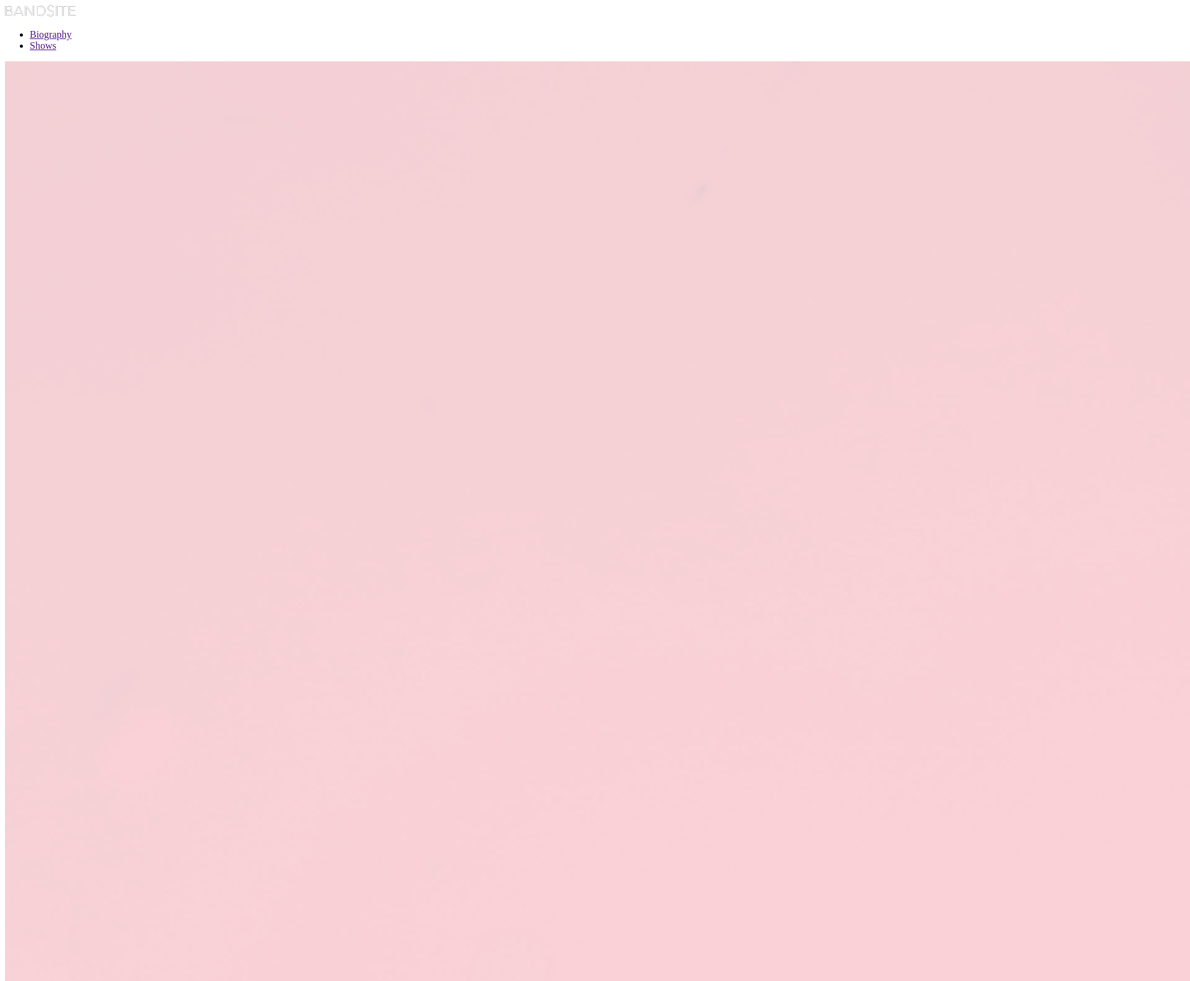
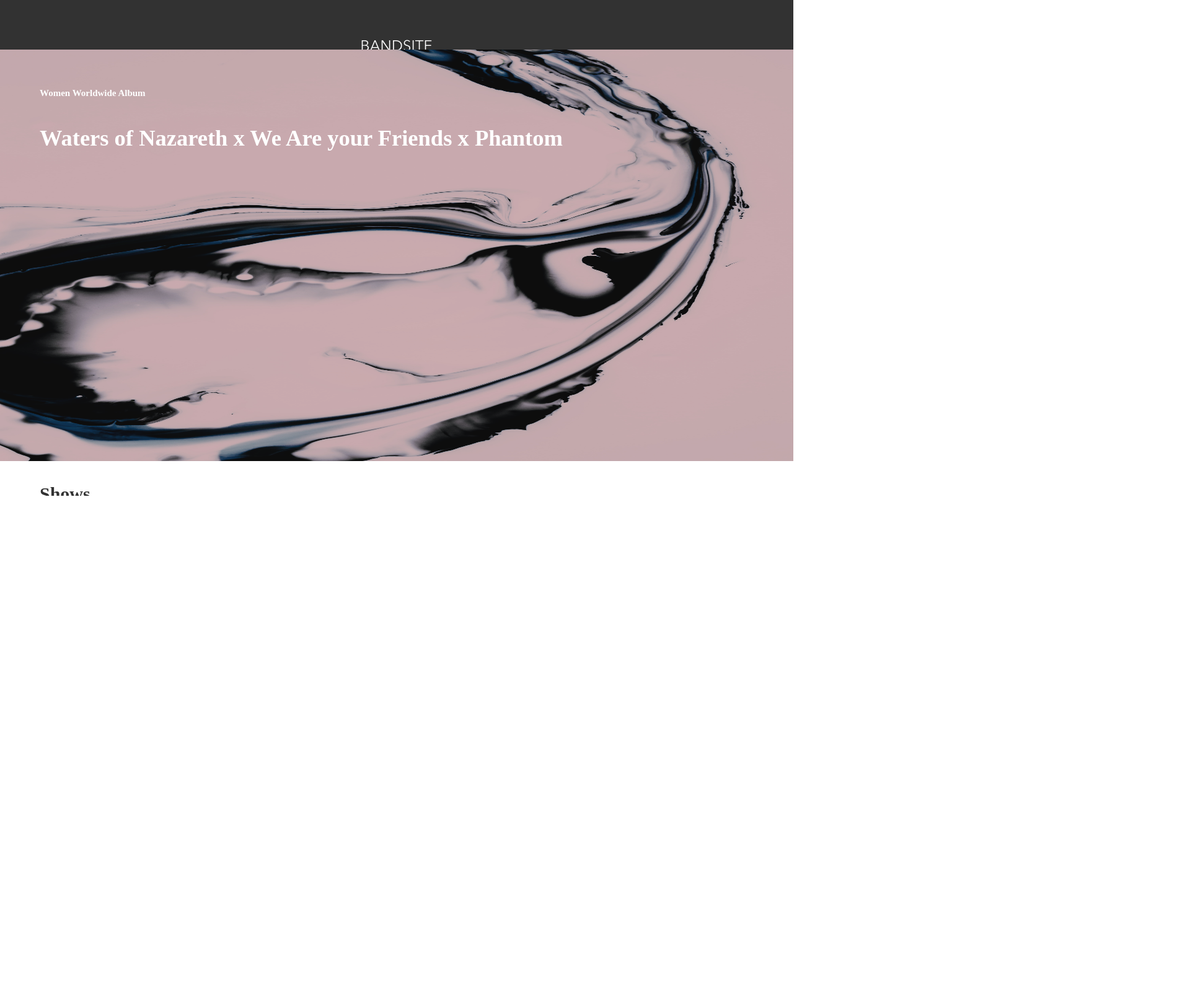
Before and after one commit to zementeshome/BandSite, a plain HTML site: page sprint-two/pages/shows.html in a window 1280 px wide. Shown: the top 1583 px of the page at 62% size, 1920 px wide, since content can reach past the window. After the commit the page ends 800 px from the top, so only its background shows below. Drawn offline with Linux system fonts and the light colour scheme; a web font is replaced by a local one.

Commit message:
twelfh commit

```diff
--- a/sprint-two/pages/shows.html
+++ b/sprint-two/pages/shows.html
@@ -7,6 +7,7 @@
     <meta http-equiv="X-UA-Compatible" content="ie=edge,chrome-1">
     <meta name="HandheldFriendly" content="true">
      <!-- link to stylesheet -->
+     <link rel="stylesheet" href="/styles/shows.css">
 </head>
 <body>
     <!-- header -->
@@ -45,6 +46,7 @@
                     <p class="shows__location-details">San Francisco, CA</p>
                 </div>
                     <button class="shows__button">BUY TICKETS</button>
+                    <div class="shows__button-underline"></div>
                 <div class="shows__info">
                         <h3 class="shows__date">DATE</h3>
                         <p class="shows__date-details">Tue Jul 18 2019</p>
@@ -54,6 +56,7 @@
                         <p class="shows__location-details">San Francisco, CA</p>
                 </div>
                     <button class="shows__button">BUY TICKETS</button>
+                <div class="shows__button-underline"></div>
                 <div class="shows__info">
                         <h3 class="shows__date">DATE</h3>
                         <p class="shows__date-details">Fri Jul 22 2019</p>
@@ -63,6 +66,7 @@
                         <p class="shows__location-details">San Francisco, CA</p>
                 </div>
                     <button class="shows__button">BUY TICKETS</button>
+                <div class="shows__button-underline"></div>
                 <div class="shows__info">
                         <h3 class="shows__date">DATE</h3>
                         <p class="shows__date-details">Sat Aug 21 2019</p>
@@ -72,6 +76,7 @@
                         <p class="shows__location-details">San Francisco, CA</p>
                 </div>
                     <button class="shows__button">BUY TICKETS</button>
+                <div class="shows__button-underline"></div>
                 <div class="shows__info">
                         <h3 class="shows__date">DATE</h3>
                         <p class="shows__date-details">Fri Sep 05 2019</p>
@@ -81,6 +86,7 @@
                         <p class="shows__location-details">San Francisco, CA</p>
                 </div>
                     <button class="shows__button">BUY TICKETS</button>
+                <div class="shows__button-underline"></div>
                 <div class="shows__info">
                         <h3 class="shows__date">DATE</h3>
                         <p class="shows__date-details">Wed Aug 11 2019</p>
@@ -90,6 +96,7 @@
                         <p class="shows__location-details">San Francisco, CA</p>
                 </div>
                     <button class="shows__button">BUY TICKETS</button>
+                <div class="shows__button-underline"></div>
             </section>
         </main>
     <!-- footer-->
--- /dev/null
+++ b/sprint-two/styles/shows.scss
@@ -0,0 +1,231 @@
+@import 'partials/variables';
+
+@import 'partials/fonts';
+
+html,body
+{
+    width: 100%;
+    height: 100%;
+    margin: 0px;
+    padding: 0px;
+    overflow-x: hidden;
+}
+
+// header
+
+.header__nav {
+    background-color: $primary-color;
+    margin-bottom: 0;
+    height: 80px;
+}
+
+.header__nav-logo {
+    display: flex;
+    margin: 0 auto;
+    padding-top: 5%;
+}
+
+.header__nav-list {
+    display: flex;
+    justify-content: center;
+    padding-left: 0;
+    margin-top: 2vh;
+}
+
+.nav__list-item {
+    padding-bottom: 2vh;
+    height: 3.6vh;
+    width: 100%;
+}
+
+.nav__link {
+    display: flex;
+    padding: 0 18vw 4vh 15vw;
+    font-family: 'Avenir';
+    font-size: 14px;
+    color: #E1E1E1;
+}
+
+.nav__link:active,
+.nav__link:hover {
+    color: $font-color;
+    border-bottom: 5px solid $font-color;
+    padding-bottom: 1.8vh;
+    text-transform: uppercase; /* i added this effect for the diving deeper section*/
+}
+
+.header__nav .header__nav-list {
+    list-style-type: none;
+}
+
+.nav__list-item .nav__link {
+    text-decoration: none;
+}
+
+//hero
+
+.hero {
+    position: relative;
+}
+
+.hero__overlay {
+    position: relative;
+}
+
+.hero__overlay:after {
+    content:'';
+    position:absolute;
+    left:0px;
+    top:0px;
+    width:100%;
+    height: 83vh;
+    background: rgba(50, 50, 50, 0.5);
+    filter: opacity(50%);
+}
+
+.hero__image {
+    width: 100%;
+    height: 83vh;
+    margin-top: 0;
+}
+
+.hero__header {
+    position: absolute;
+    top: 7%;
+    left: 5%;
+    font-size: 15px;
+    color: $font-color;
+    font-family: 'Avenir';
+    font-weight: bold;
+}
+
+.hero__header-song {
+    position: absolute;
+    top: 13%;
+    left: 5%;
+    font-size: 36.5px;
+    line-height: 8vh;
+    color: $font-color;
+    font-family: 'Avenir Next';
+    font-weight: bold;
+    font-style: normal;
+}
+
+// shows
+
+.shows__header {
+    color: $primary-color;
+    font-family: 'Avenir Next';
+    font-size: 30px;
+    margin: 4vh 5vw 6vh 5vw;
+}
+
+.shows__date,
+.shows__venue,
+.shows__location {
+    font-family: 'Avenir';
+    font-size: 16px;
+    color: #AFAFAF;
+    margin: 4vh 5vw 2vh 5vw;
+}
+
+.shows__date-details {
+    font-family: 'Avenir';
+    font-size: 18px;
+    color: $primary-color;
+    margin: 2vh 5vw 4vh 5vw;
+    font-weight: bold;
+}
+.shows__venue-details,
+.shows__location-details {
+    font-family: 'Avenir';
+    font-size: 15px;
+    color: $primary-color;
+    margin: 2vh 5vw 3vh 5vw;
+}
+
+.shows__button {
+    height: 48px;
+    width: 288px;
+    margin: 2vh 5vw 2vh 5vw;
+    background-color: $primary-color;
+    color: $font-color;
+    font-family: 'Avenir';
+    font-weight: bold;
+    font-size: 15px;
+    border: $primary-color;
+    border-radius: 5px 5px 5px 5px; /* button isn't clickable*/
+}
+
+.shows__button-underline:after {
+    content: " ";
+    display: block;
+    border-bottom: 2px solid #E1E1E1;
+    margin: 2vh 5vw 2vh 5vw;
+  }
+// footer
+
+.footer {
+    background-color: $primary-color;
+    height: 135%;
+    margin-top: 15%;
+}
+
+.footer__header {
+    font-size: 40px;
+    color: $font-color;
+    font-family: "Avenir Next";
+    margin-left: 5vw;
+    margin-right: 5vw;
+    padding-top: 7vh;
+}
+
+.footer__image {
+    margin-left: 5vw;
+    height: 28px;
+    padding-right: 5vw;
+    padding-bottom: 3vh;
+}
+
+.footer__logo {
+    display: none;
+}
+
+.footer__contact-name {
+    color: $font-color;
+    font-family: "Avenir";
+    font-size: $footer-font-size;
+    margin-left: 5vw;
+    line-height: 3.5vh;
+}
+
+.footer__contact-address {
+    font-family: "Avenir";
+    font-size: $footer-font-size;
+    color: $font-color;
+    margin-left: 5vw;
+    line-height: 3.5vh;
+}
+
+.footer__contact-email {
+    font-family: "Avenir";
+    font-size: $footer-font-size;
+    color: $font-color;
+    margin-left: 5vw;
+    padding-top: 2vh;
+    line-height: 3.5vh;
+}
+
+.footer__contact-link {
+    text-decoration: none;
+}
+
+.footer__copyright {
+    font-family: "Avenir";
+    font-size: $footer-font-size;
+    color: $font-color;
+    margin-left: 5vw;
+    padding-top: 4vh;
+    line-height: 3.5vh;
+    width: 70%;
+}
```
Also changed, not shown: sprint-two/styles/shows.css (added), sprint-two/styles/shows.min.css (added), 2 other files.
